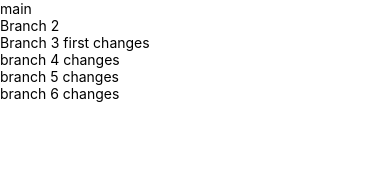
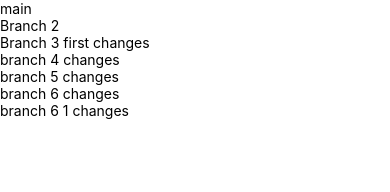
Before and after one commit to tayyabjamil/gitKraken, a React Native app: screen / in a window 390 px wide. Shown: the top 192 px of the page. Built offline with nearby package versions, Linux system fonts and the light colour scheme.

Commit message:
branch 6 changes 2

```diff
--- a/App.js
+++ b/App.js
@@ -11,6 +11,7 @@ export default class App extends Component {
         <Text>branch 4 changes</Text>
         <Text>branch 5 changes</Text>
         <Text>branch 6 changes</Text>
+        <Text>branch 6 1 changes</Text>
 
       </View>
     )
```
